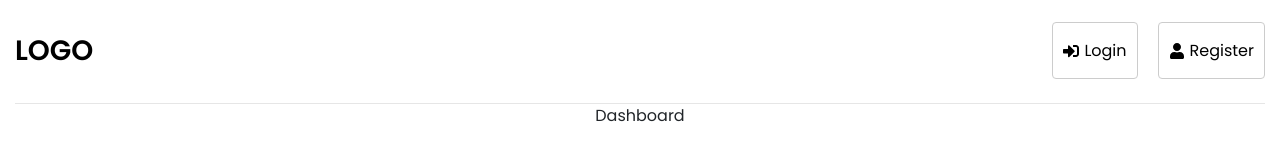
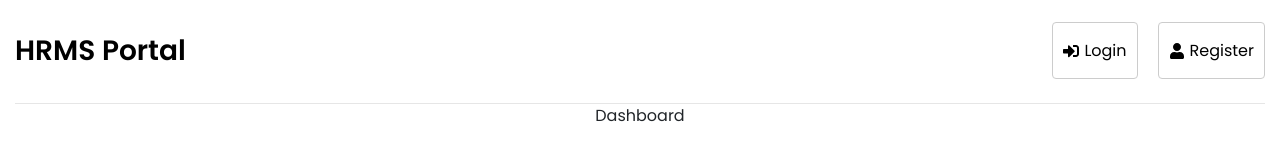
Before and after one commit to PrakashNandan/cdac-project1, a React (Create React App) app: page / in a window 1280 px wide. Shown: the top 160 px of the page. Built offline with nearby package versions, Linux system fonts and the light colour scheme.

Commit message:
Updated Header.js
Made some minor changes.

```diff
--- a/src/Components/Header.js
+++ b/src/Components/Header.js
@@ -4,14 +4,11 @@ import { Link, useNavigate } from 'react-router-dom'
 import { useSelector, useDispatch } from 'react-redux'
 import { logout, reset } from '../features/auth/authSlice'
 
-
 function Header() {
 
   const dispatch = useDispatch();
   const navigate = useNavigate();
-    const { user} = useSelector((state) => state.auth)
-
-
+  const { user } = useSelector((state) => state.auth)
 
   const onLogout = () => {
     dispatch(logout())
@@ -19,15 +16,13 @@ function Header() {
     navigate('/')
   }
 
-
-
   return (
     <header className='header'>
       <div className='logo'>
-       <Link to='/'><h3>LOGO</h3> </Link>
+        <Link to='/'><h3>HRMS Portal</h3> </Link>
       </div>
       <ul>
-        {user? (
+        {user ? (
           <li>
             <button className='btn' onClick={onLogout}>
               <FaSignOutAlt /> Logout
```
Lines whose indentation alone changed are shown as unchanged.
